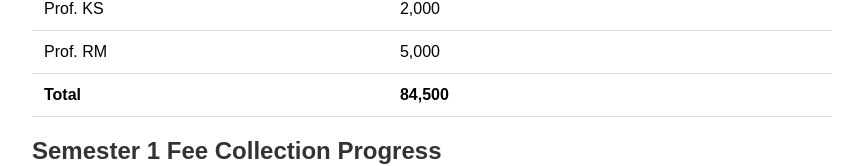
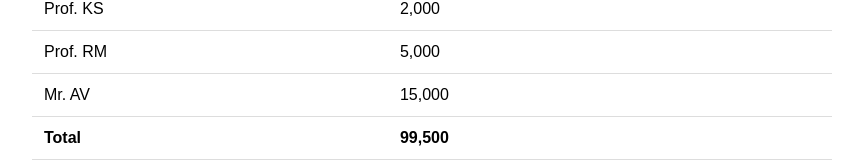
Before and after one commit to idle-villager/student-fee-donation, a plain HTML site: page index.html in a window 1280 px wide. Shown: the part 1316-1482 px from the top of the page, without its empty margins (208-1071 px from the left). Drawn offline with Linux system fonts and the light colour scheme.

Commit message:
Update index.html

```diff
--- a/index.html
+++ b/index.html
@@ -60,6 +60,7 @@
       <tr><td>Prof. KR</td><td class="amount">5,000</td></tr>
       <tr><td>Prof. KS</td><td class="amount">2,000</td></tr>
       <tr><td>Prof. RM</td><td class="amount">5,000</td></tr>
+      <tr><td>Mr. AV</td><td class="amount">15,000</td></tr>
       <tr>
         <td><strong>Total</strong></td>
         <td><strong id="total-amount">Calculating...</strong></td>
```
